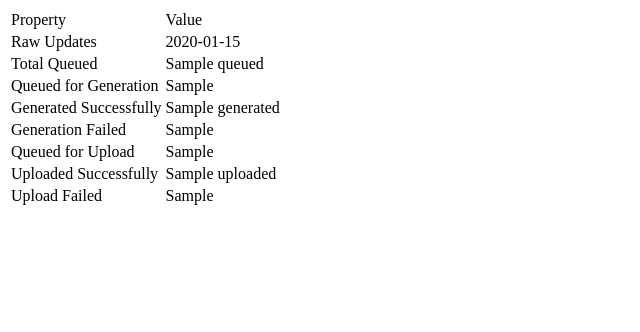
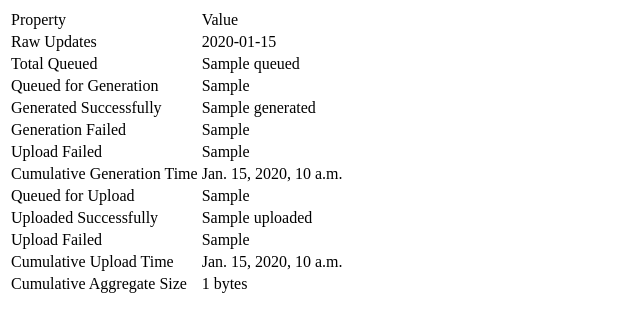
Before and after one commit to sirikata/sirikata-ccc, a Django app: template ccc/nodes/templates/aggmgr_stats.html in a window 1280 px wide. Shown: the top 332 px of the page, without its empty margins (0-640 px from the left). Run offline with Django 3.2, Linux system fonts and the light colour scheme; the template is opened without the code that fills it: most values are stand-ins (such as "Sample title", 1, 10 or a date in 2020).

Commit message:
Add a few more AggregateManager stats.

```diff
--- a/ccc/nodes/templates/aggmgr_stats.html
+++ b/ccc/nodes/templates/aggmgr_stats.html
@@ -37,6 +37,16 @@
           <td>{{ stats.generation_failed }}</td>
         </tr>
 
+       <tr>
+          <td>Upload Failed</td>
+          <td>{{ stats.upload_failed }}</td>
+       </tr>
+
+        <tr>
+          <td>Cumulative Generation Time</td>
+          <td>{{ stats.cumulative_generation_time }}</td>
+        </tr>
+
         <tr>
           <td>Queued for Upload</td>
           <td>{{ stats.waiting_for_upload }}</td>
@@ -52,6 +62,15 @@
           <td>{{ stats.upload_failed }}</td>
         </tr>
 
+        <tr>
+          <td>Cumulative Upload Time</td>
+          <td>{{ stats.cumulative_upload_time }}</td>
+        </tr>
+
+        <tr>
+          <td>Cumulative Aggregate Size</td>
+          <td>{{ stats.cumulative_size }} bytes</td>
+        </tr>
 
       </tbody>
     </table>
```
